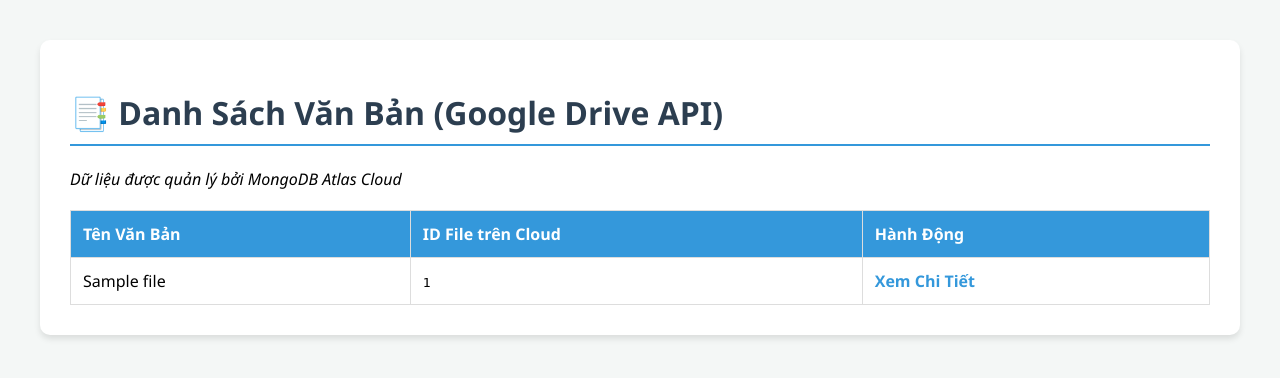
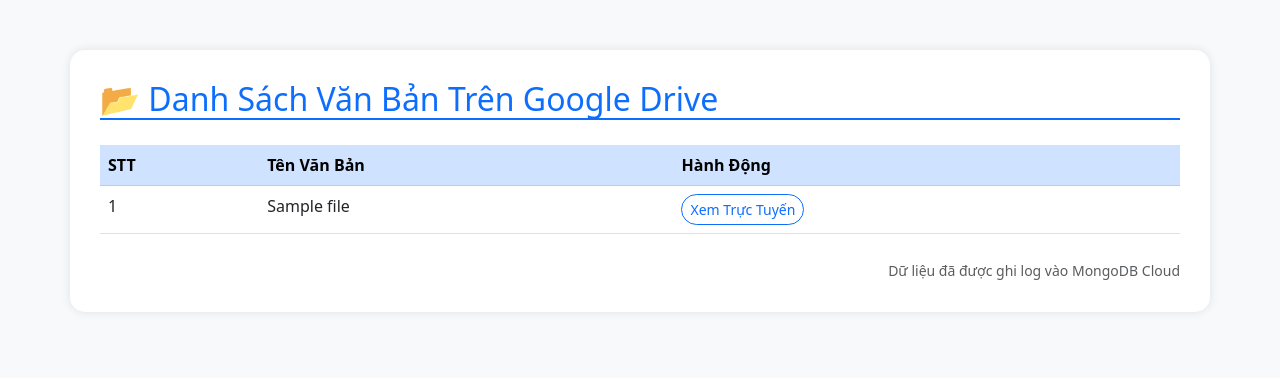
Before and after one commit to thiennguyen22022509-glitch/quan_ly_van_ban, a Flask app: template templates/index.html in a window 1280 px wide. Shown: the top 378 px of the page. Run offline with Flask 3, Linux system fonts and the light colour scheme; the template is opened without the code that fills it: most values are stand-ins (such as "Sample title", 1, 10 or a date in 2020).

Commit message:
Update index.html

```diff
--- a/templates/index.html
+++ b/templates/index.html
@@ -2,40 +2,42 @@
 <html lang="vi">
 <head>
     <meta charset="UTF-8">
-    <title>Quản Lý Văn Bản Cloud</title>
+    <meta name="viewport" content="width=device-width, initial-scale=1.0">
+    <title>Hệ Thống Quản Lý Văn Bản Cloud</title>
+    <link href="https://cdn.jsdelivr.net/npm/bootstrap@5.3.0/dist/css/bootstrap.min.css" rel="stylesheet">
     <style>
-        body { font-family: 'Segoe UI', sans-serif; margin: 40px; background-color: #f4f7f6; }
-        .container { background: white; padding: 30px; border-radius: 10px; box-shadow: 0 4px 6px rgba(0,0,0,0.1); }
-        h1 { color: #2c3e50; border-bottom: 2px solid #3498db; padding-bottom: 10px; }
-        table { width: 100%; border-collapse: collapse; margin-top: 20px; }
-        th, td { padding: 12px; border: 1px solid #ddd; text-align: left; }
-        th { background-color: #3498db; color: white; }
-        tr:nth-child(even) { background-color: #f9f9f9; }
-        .btn { color: #3498db; text-decoration: none; font-weight: bold; }
+        body { background-color: #f8f9fa; padding-top: 50px; }
+        .container { background: white; padding: 30px; border-radius: 15px; box-shadow: 0 0 10px rgba(0,0,0,0.1); }
+        h2 { color: #0d6efd; margin-bottom: 25px; border-bottom: 2px solid #0d6efd; pb-2; }
+        .btn-view { border-radius: 20px; }
     </style>
 </head>
 <body>
     <div class="container">
-        <h1>📑 Danh Sách Văn Bản (Google Drive API)</h1>
-        <p><i>Dữ liệu được quản lý bởi MongoDB Atlas Cloud</i></p>
-        <table>
-            <thead>
+        <h2>📂 Danh Sách Văn Bản Trên Google Drive</h2>
+        <table class="table table-hover">
+            <thead class="table-primary">
                 <tr>
+                    <th>STT</th>
                     <th>Tên Văn Bản</th>
-                    <th>ID File trên Cloud</th>
                     <th>Hành Động</th>
                 </tr>
             </thead>
             <tbody>
                 {% for file in files %}
                 <tr>
-                    <td>{{ file.name }}</td>
-                    <td><code>{{ file.id }}</code></td>
-                    <td><a href="{{ file.webViewLink }}" target="_blank" class="btn">Xem Chi Tiết</a></td>
+                    <td>{{ loop.index }}</td>
+                    <td>{{ file['name'] }}</td>
+                    <td>
+                        <a href="{{ file['webViewLink'] }}" target="_blank" class="btn btn-sm btn-outline-primary btn-view">Xem Trực Tuyến</a>
+                    </td>
                 </tr>
                 {% endfor %}
             </tbody>
         </table>
+        <div class="mt-4 text-end text-muted">
+            <small>Dữ liệu đã được ghi log vào MongoDB Cloud</small>
+        </div>
     </div>
 </body>
 </html>
```
